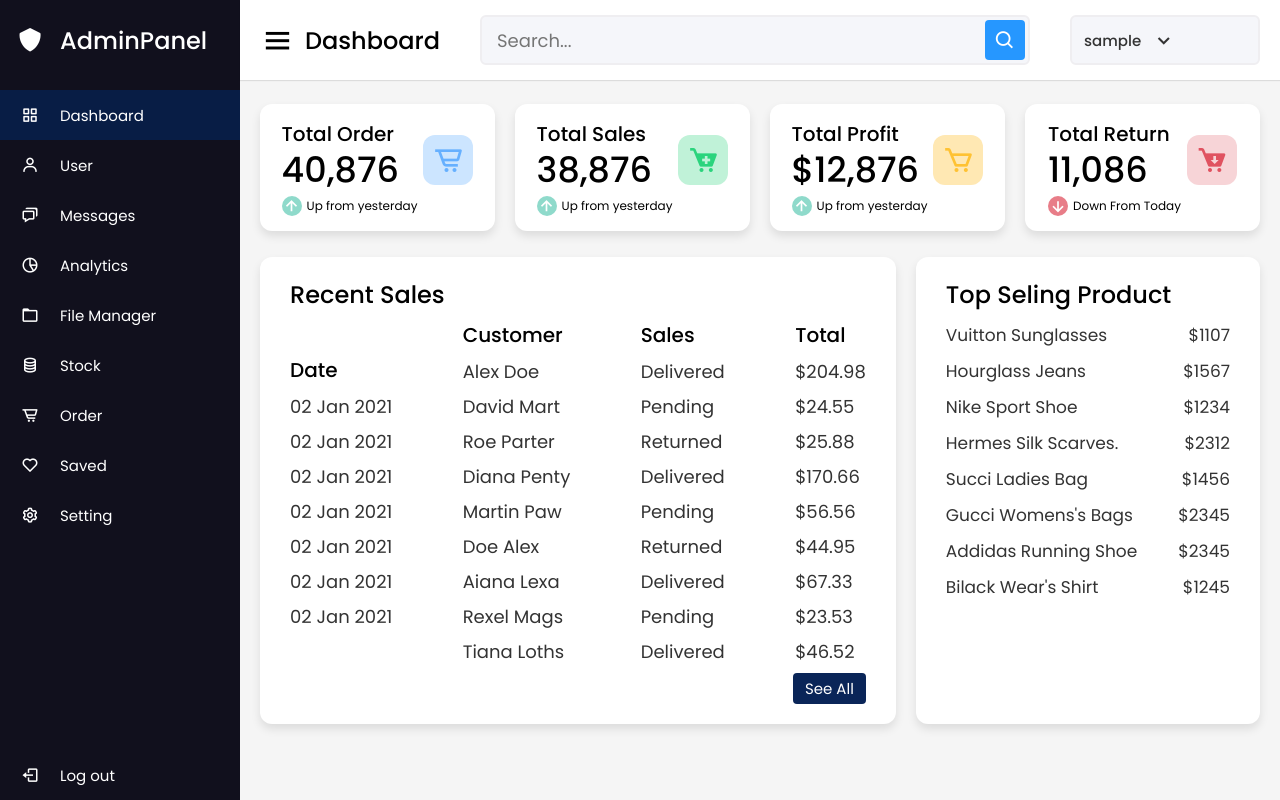
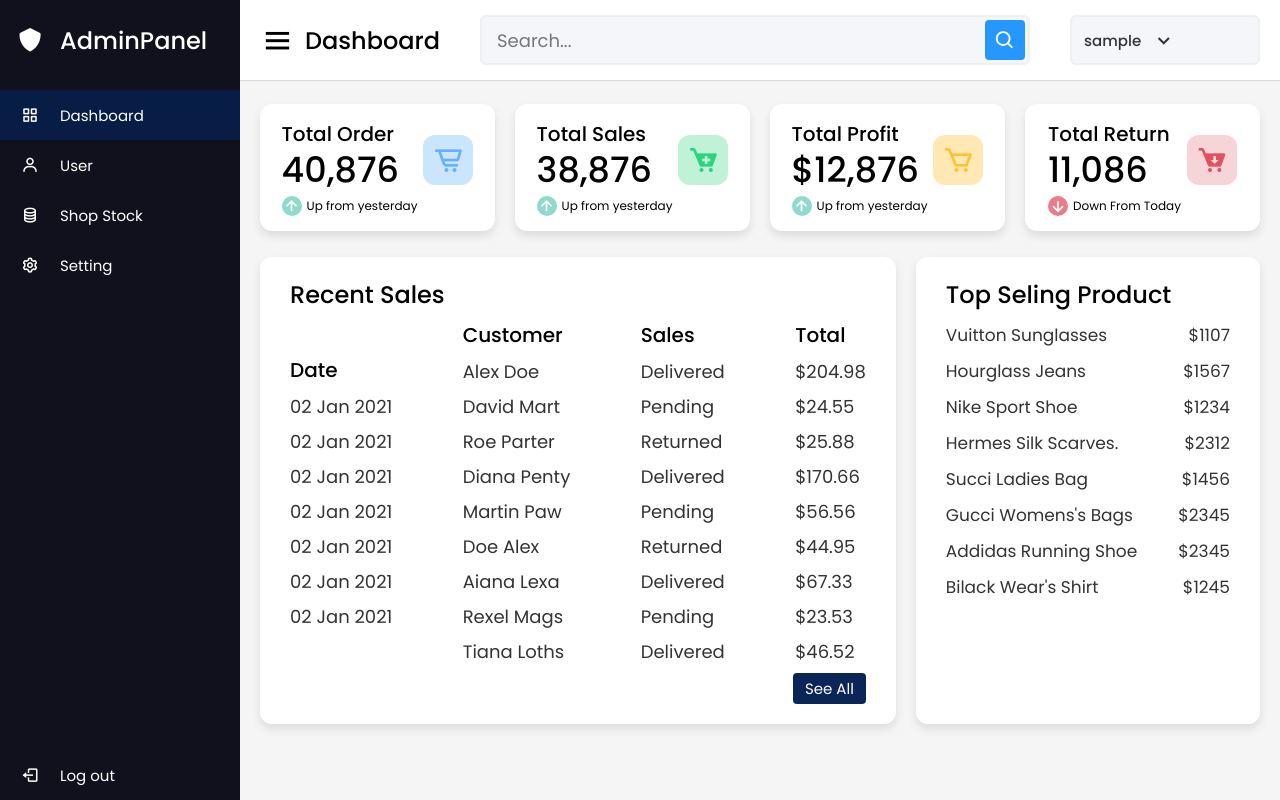
Before and after one commit to nacholopezlabra/PHPviking, a PHP site: page /admin.php in a window 1280 px wide. Run offline with PHP 8.4, Linux system fonts and the light colour scheme; the visitor is signed in with stand-in values (Sample User, id 1).

Commit message:
Add files via upload

```diff
--- a/PHP server/admin.php
+++ b/PHP server/admin.php
@@ -38,47 +38,12 @@
        <span class="tooltip"></span>
      </li>
      <li>
-       <a href="#">
-         <i class='bx bx-chat' ></i>
-         <span class="links_name">Messages</span>
-       </a>
-       <span class="tooltip"></span>
-     </li>
-     <li>
-       <a href="#">
-         <i class='bx bx-pie-chart-alt-2' ></i>
-         <span class="links_name">Analytics</span>
-       </a>
-       <span class="tooltip"></span>
-     </li>
-     <li>
-       <a href="#">
-         <i class='bx bx-folder' ></i>
-         <span class="links_name">File Manager</span>
-       </a>
-       <span class="tooltip"></span>
-     </li>
-     <li>
-          <a href="#">
+          <a href="/Crud productos/formulario.php">
             <i class='bx bx-coin-stack' ></i>
-            <span class="links_name">Stock</span>
+            <span class="links_name">Shop Stock</span>
           </a>
         </li>
         <li>
-       <a href="#">
-         <i class='bx bx-cart-alt' ></i>
-         <span class="links_name">Order</span>
-       </a>
-       <span class="tooltip"></span>
-     </li>
-     <li>
-       <a href="#">
-         <i class='bx bx-heart' ></i>
-         <span class="links_name">Saved</span>
-       </a>
-       <span class="tooltip"></span>
-     </li>
-     <li>
           <a href="#">
             <i class='bx bx-cog' ></i>
             <span class="links_name">Setting</span>
```
Also changed, not shown: PHP server/Crud productos/actualizar.php (added, +21 -0 lines), PHP server/Crud productos/conexion.php (added, +11 -0 lines).
